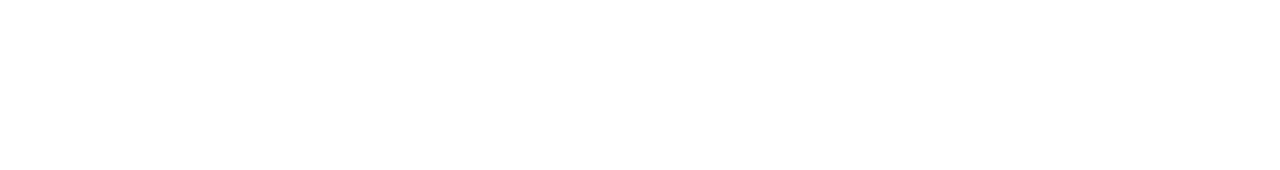
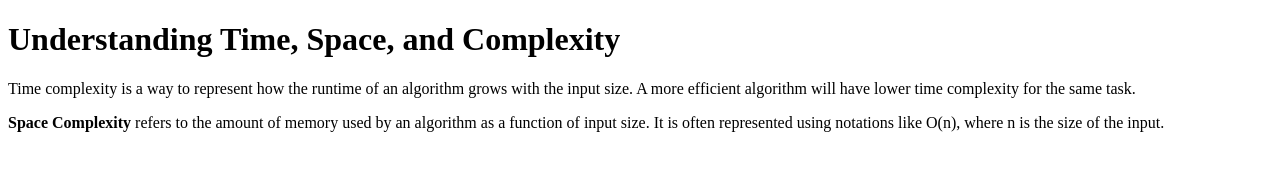
Before and after one commit to acciojob/time-and-space-complexity-Siddhi2611, a website: page main.html in a window 1280 px wide. Drawn offline with Linux system fonts and the light colour scheme.

Commit message:
created a submission

```diff
--- a/main.html
+++ b/main.html
@@ -1,16 +1,20 @@
 <!DOCTYPE html>
+<html lang="en">
+<head>
+  <meta charset="UTF-8">
+  <title>Time and Space Complexity</title>
+</head>
+<body>
 
-<html>
+  <h1>Understanding Time, Space, and Complexity</h1>
 
-<head>
-	<link rel="stylesheet" href="styles.css">
-</head>
+  <p>
+    Time complexity is a way to represent how the runtime of an algorithm grows with the input size. A more efficient algorithm will have lower time complexity for the same task.
+  </p>
 
-<body>
-	<!-- the entire body must be written by student -->
-    <script type="text/javascript" src="./script.js">
-</script>
+  <p>
+    <b>Space Complexity</b> refers to the amount of memory used by an algorithm as a function of input size. It is often represented using notations like O(n), where n is the size of the input.
+  </p>
 
 </body>
-
 </html>
```
